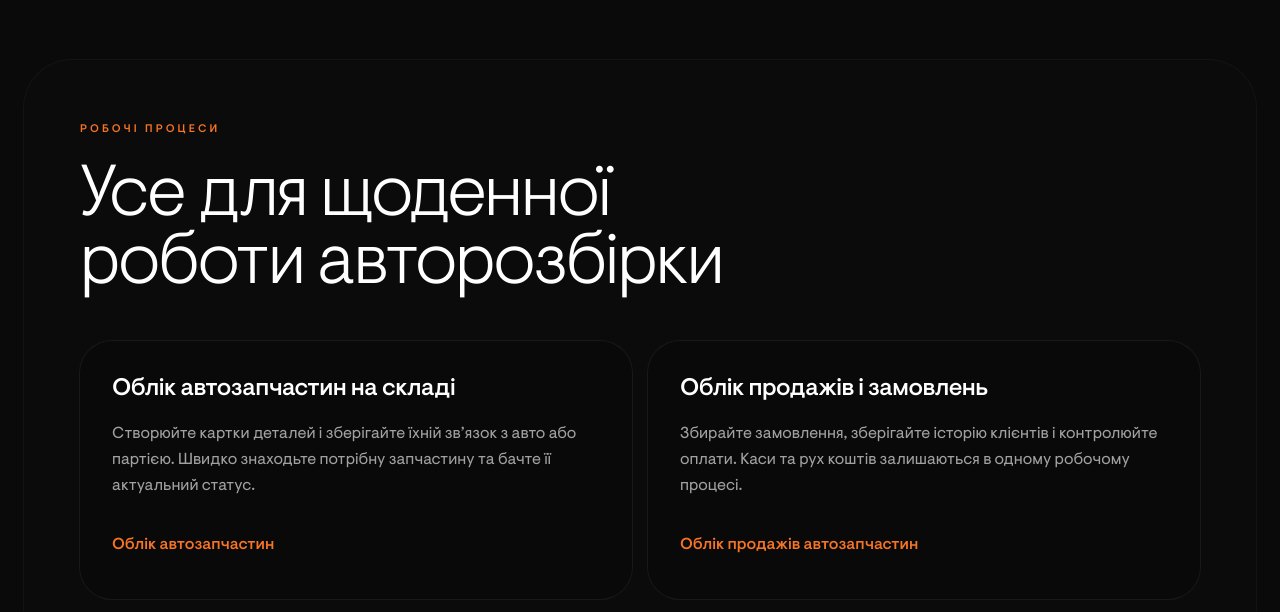
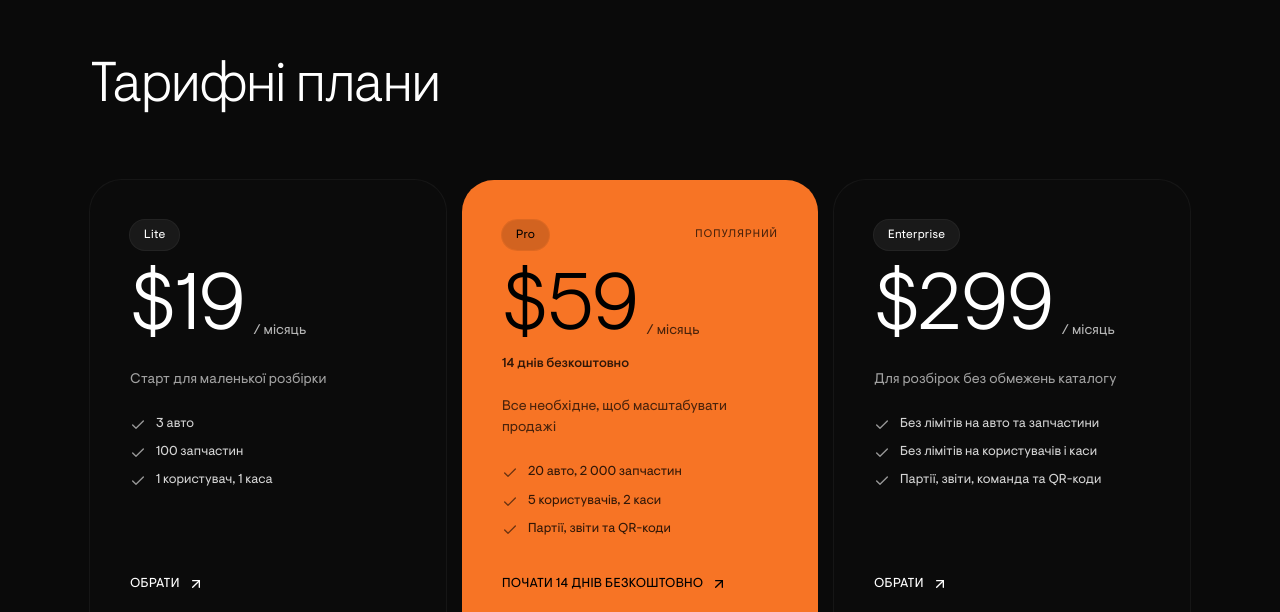
Before and after one commit to oleksiilopatskyi-del/rozbirka.web, a React (Vite) app: page / in a window 1280 px wide. Shown: the part 2153-2765 px from the top of the page. Built offline with nearby package versions, Linux system fonts and the light colour scheme; no server answers.

Commit message:
fix(web): remove homepage use-case links

```diff
--- a/src/App.tsx
+++ b/src/App.tsx
@@ -1,7 +1,6 @@
 import { SiteHeader } from '@/components/site/header'
 import { Hero } from '@/components/site/hero'
 import { Features } from '@/components/site/features'
-import { UseCaseLinks } from '@/components/site/use-case-links'
 import { Pricing } from '@/components/site/pricing'
 import { FAQ, homepageFaqEntries } from '@/components/site/faq'
 import { CtaBanner } from '@/components/site/cta-banner'
@@ -25,7 +24,6 @@ function App() {
           <Hero />
           <div className="font-visuelt">
             <Features />
-            <UseCaseLinks />
             <Pricing />
             <FAQ />
             <CtaBanner />
--- a/src/components/site/use-case-links.tsx
+++ /dev/null
@@ -1,59 +0,0 @@
-import { Link } from 'react-router'
-import { PageContainer } from '@/components/layout/page-container'
-import { Section } from '@/components/layout/section'
-
-const useCases = [
-  {
-    heading: 'Облік автозапчастин на складі',
-    body: 'Створюйте картки деталей і зберігайте їхній зв’язок з авто або партією. Швидко знаходьте потрібну запчастину та бачте її актуальний статус.',
-    label: 'Облік автозапчастин',
-    path: '/oblik-avtozapchastyn',
-  },
-  {
-    heading: 'Облік продажів і замовлень',
-    body: 'Збирайте замовлення, зберігайте історію клієнтів і контролюйте оплати. Каси та рух коштів залишаються в одному робочому процесі.',
-    label: 'Облік продажів автозапчастин',
-    path: '/oblik-prodazhiv-avtozapchastyn',
-  },
-] as const
-
-export function UseCaseLinks() {
-  return (
-    <Section aria-labelledby="use-cases-heading" className="py-16 lg:py-24">
-      <PageContainer>
-        <div className="bg-surface-1 rounded-(--radius-section) p-8 ring-1 ring-white/[0.04] lg:p-14">
-          <span className="text-brand text-[11px] font-medium tracking-[0.28em] uppercase">
-            Робочі процеси
-          </span>
-          <h2
-            id="use-cases-heading"
-            className="mt-6 max-w-2xl text-[44px] leading-[0.95] font-light tracking-[-0.025em] lg:text-[72px]"
-          >
-            Усе для щоденної роботи авторозбірки
-          </h2>
-          <div className="mt-10 grid gap-4 lg:grid-cols-2">
-            {useCases.map((useCase) => (
-              <article
-                key={useCase.path}
-                className="rounded-(--radius-card) bg-black/20 p-6 ring-1 ring-white/[0.06] lg:p-8"
-              >
-                <h3 className="text-2xl font-medium tracking-[-0.02em]">
-                  {useCase.heading}
-                </h3>
-                <p className="mt-4 max-w-lg leading-relaxed text-neutral-400">
-                  {useCase.body}
-                </p>
-                <Link
-                  to={useCase.path}
-                  className="text-brand mt-6 inline-flex min-h-11 items-center text-base font-medium hover:opacity-80"
-                >
-                  {useCase.label}
-                </Link>
-              </article>
-            ))}
-          </div>
-        </div>
-      </PageContainer>
-    </Section>
-  )
-}
```
Also changed, not shown: 2 other files (tests, documents, lock files or other folders).
